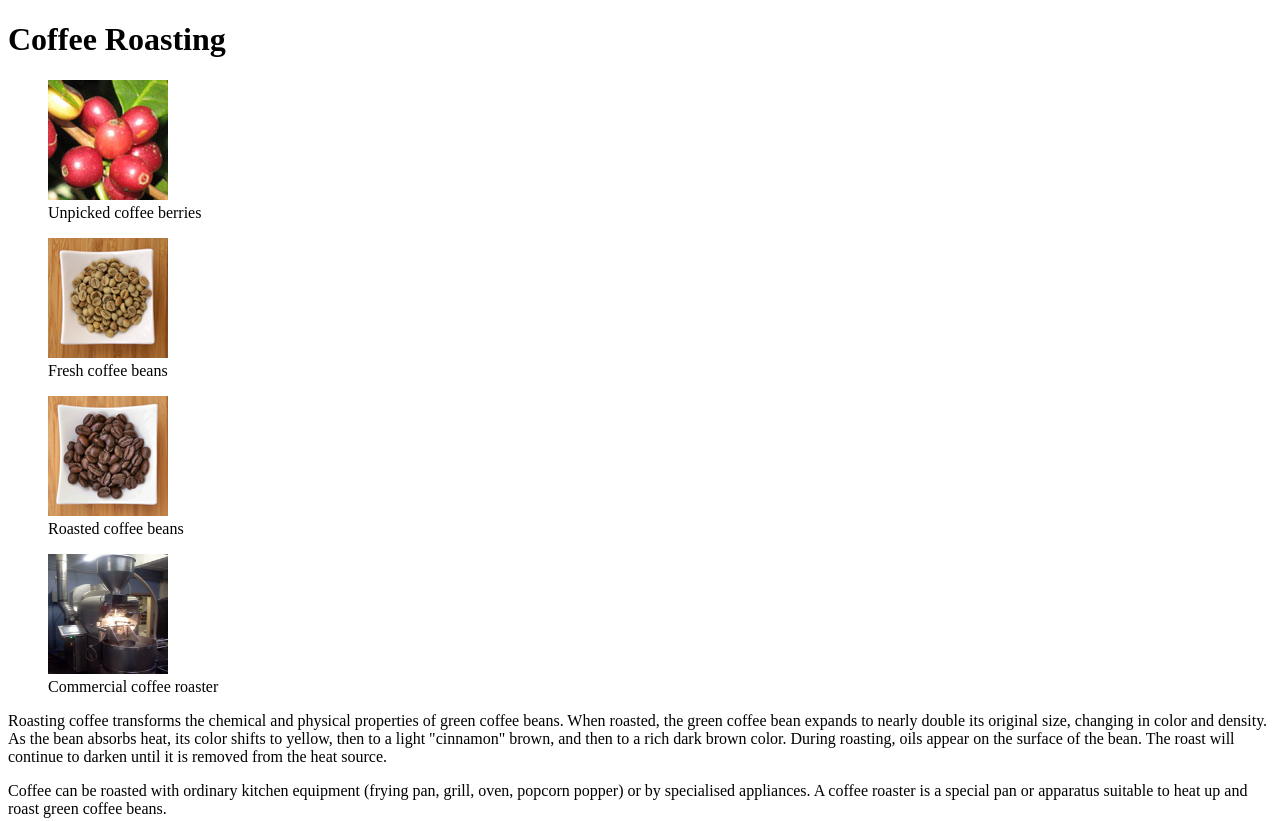
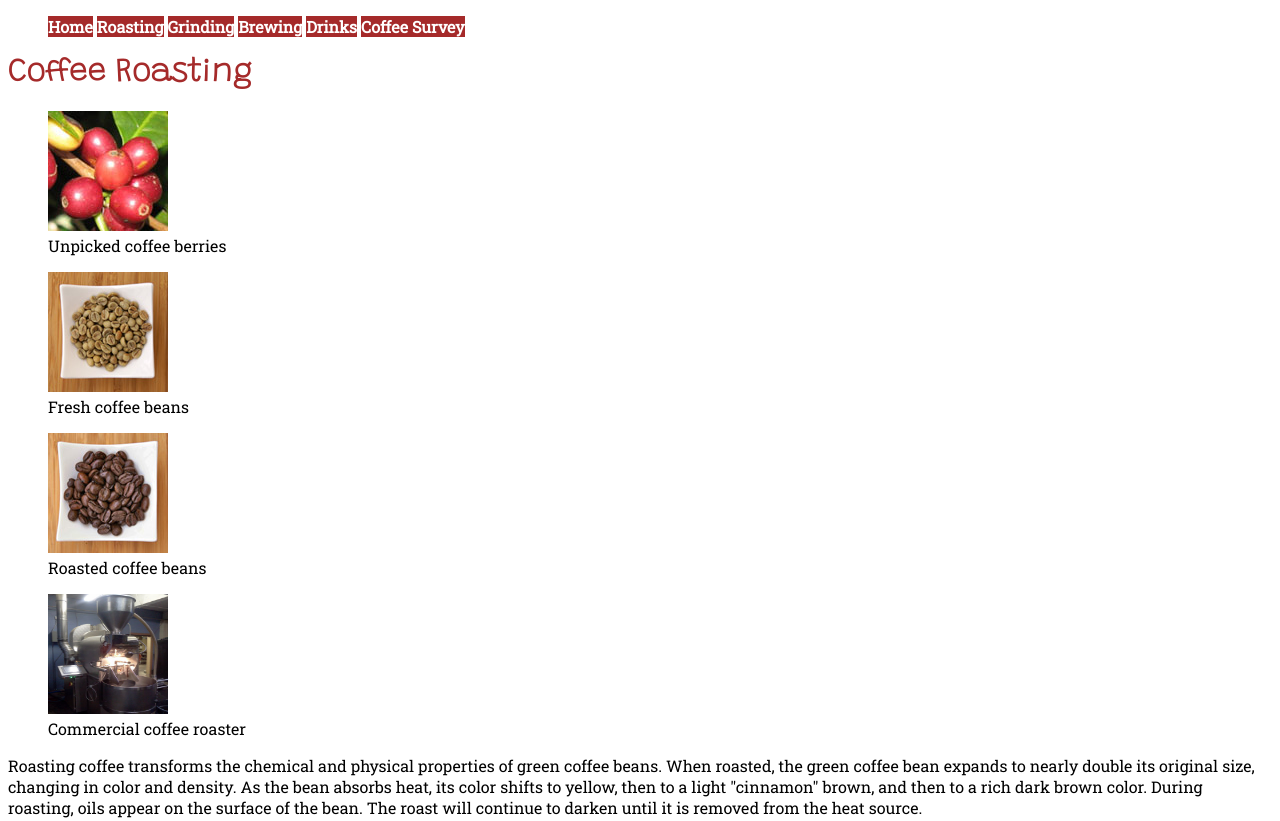
Before and after one commit to calvin639/htmlUdemyCourse, a plain HTML site: page Website_Project/roasting.html in a window 1280 px wide. Shown: the top 821 px of the page. Drawn offline with Linux system fonts and the light colour scheme.

Commit message:
added links to pages and navigation panel

```diff
--- a/Website_Project/roasting.html
+++ b/Website_Project/roasting.html
@@ -1,12 +1,23 @@
 <!doctype html>
 <html>
 	<head>
-		<meta charset="utf-8">
-		<title>Coffee Roasting</title>
+		<meta charset="utf-8"/>
+		<title>Roasting</title>
+		<link href="styles.css"rel="stylesheet"type="text/css"/>
 		<link href="https://fonts.googleapis.com/css2?family=Grandstander:wght@100&display=swap" rel="stylesheet">
 		<link href="https://fonts.googleapis.com/css2?family=Roboto+Slab&display=swap" rel="stylesheet">
 	</head>
 	<body>
+		<nav>
+		<ul>
+			<li><a href="index.html">Home</a></li>
+			<li><a href="roasting.html">Roasting</a></li>
+			<li><a href="grinding.html">Grinding</a></li>
+			<li><a href="brewing.html">Brewing</a></li>
+			<li><a href="drinks.html">Drinks</a></li>
+			<li><a href="survey.html">Coffee Survey</a></li>
+		</ul>
+		</nav>
 		<h1>Coffee Roasting</h1>
 		<aside>
 			<figure>
```
Also changed, not shown: Website_Project/brewing.html (+10 -1 lines), Website_Project/drinks.html (+10 -2 lines), Website_Project/grinding.html (+10 -0 lines), Website_Project/survey.html (+10 -1 lines).
